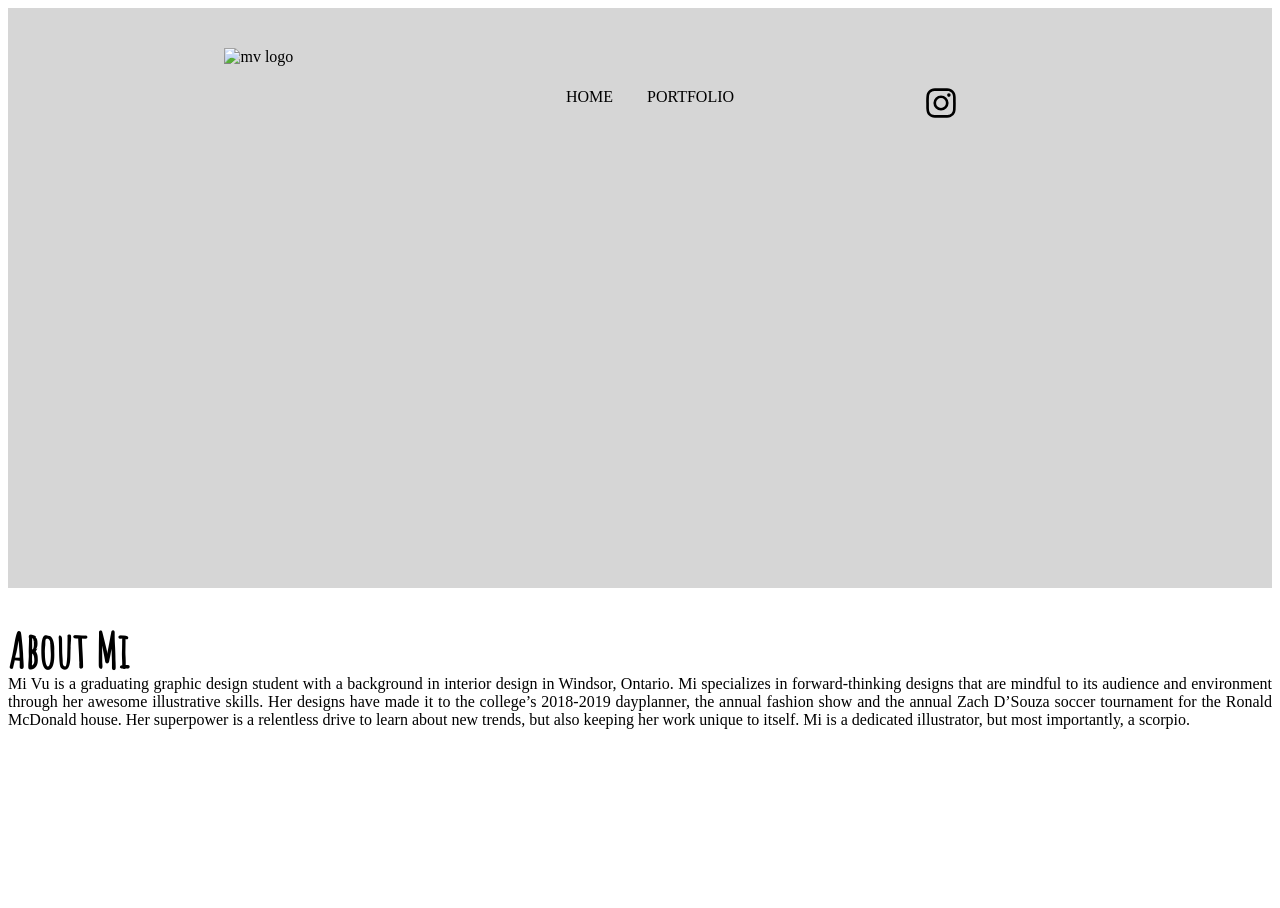
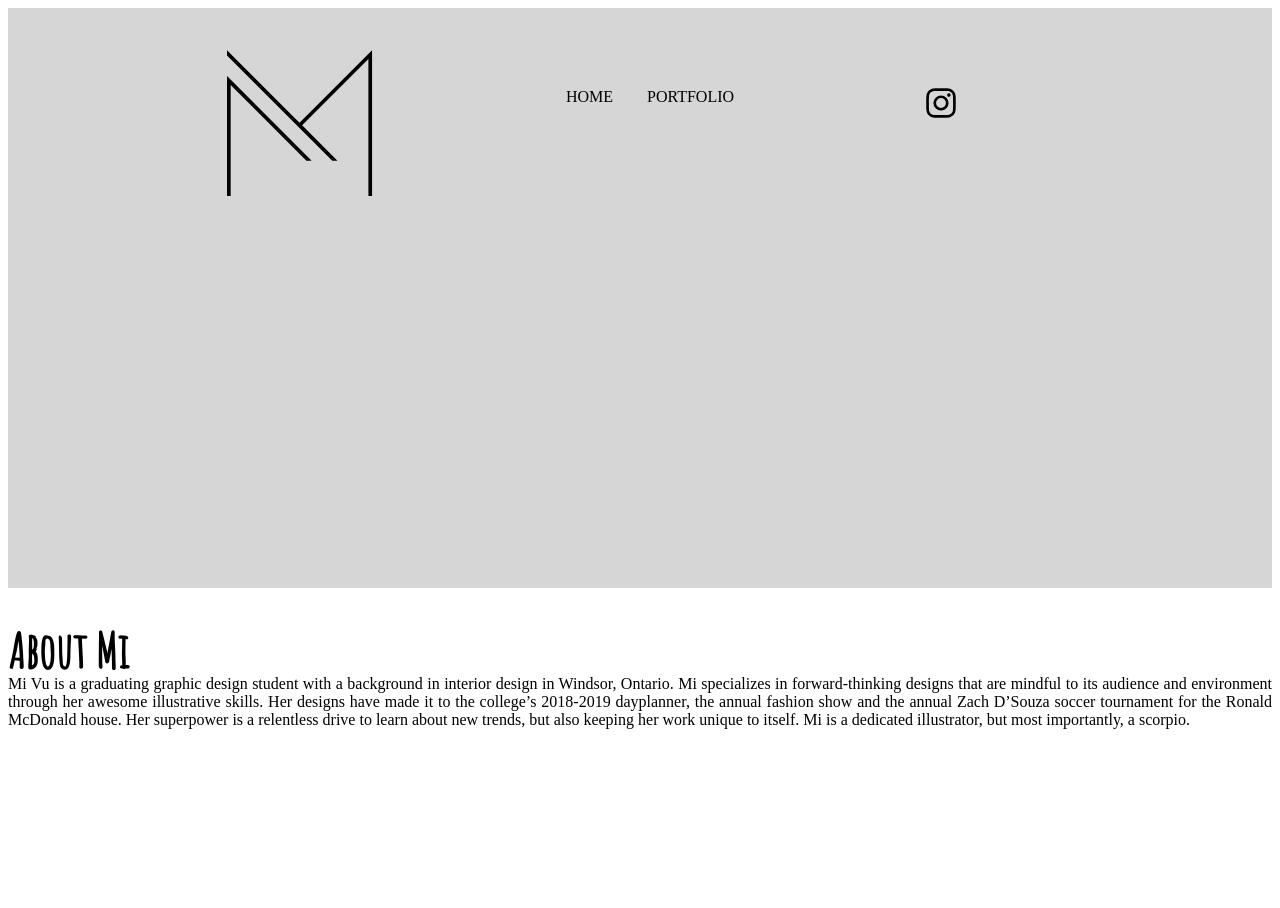
Before and after one commit to MiPhuongVu/mivu-portfolio, a Jekyll site: the page built from index.html, in a window 1280 px wide. Built offline with Jekyll 4.4.1, drawn with Linux system fonts in a browser that asks for light colours.

Commit message:
Update nav.html

```diff
--- a/_includes/nav.html
+++ b/_includes/nav.html
@@ -3,7 +3,8 @@
     <div class="main-nav">
 
         <div class="logo">
-            <img src="img/m-logo.svg" alt="mv logo" width="150">
+<!--             <img src="img/m-logo.svg" alt="mv logo" width="150"> -->
+            <img src="{{site.baseurl}}/assets/img/m-logo.svg" alt="mv logo" width="150">
         </div>
 
         <nav class="nav-bar">
```
